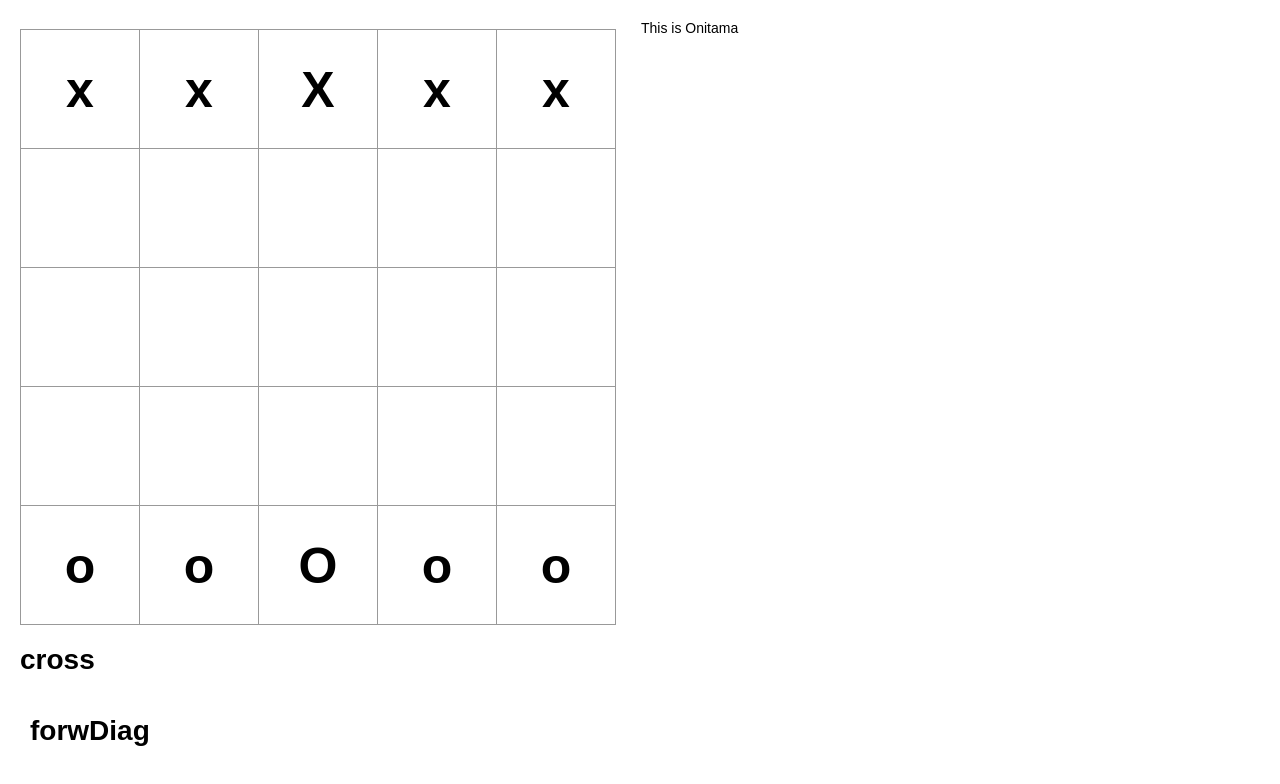
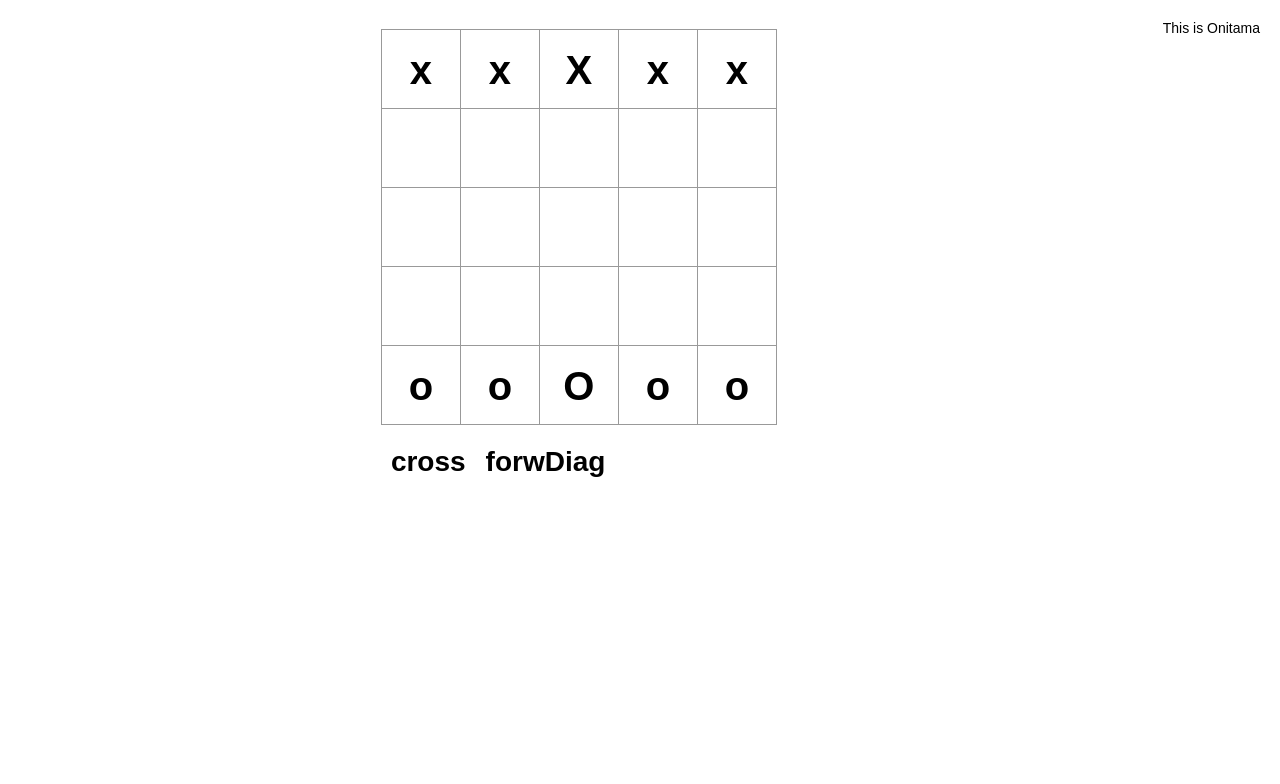
Before and after one commit to JuYu33/Onitama, a React (Create React App) app: page / in a window 1280 px wide. Both pictures are taken after a click on the button "Game Start". Shown: the top 784 px of the page. Built offline with nearby package versions, Linux system fonts and the light colour scheme.

Commit message:
Position select fixed

```diff
--- a/src/index.css
+++ b/src/index.css
@@ -16,12 +16,16 @@ ol, ul {
   padding-left: 30px;
 }
 
+.game-board {
+  margin: auto;
+}
+
 .board-row:after {
   clear: both;
   content: "";
   display: table;
   /*overflow: auto;*/
-  min-width: 601px;
+  min-width: 401px;
 }
 
 .status {
@@ -32,15 +36,15 @@ ol, ul {
   background: #fff;
   border: 1px solid #999;
   float: left;
-  font-size: 50px;
+  font-size: 40px;
   font-weight: bold;
-  line-height: 120px;
-  height: 120px;
+  line-height: 80px;
+  height: 80px;
   margin-right: -1px;
   margin-top: -1px;
   padding: 0;
   text-align: center;
-  width: 120px;
+  width: 80px;
 
 }
 
--- a/src/index.js
+++ b/src/index.js
@@ -28,7 +28,7 @@ class Cards extends Component {
     return (
       <div>
         <div id="player1-box">
-          <div className="player-card" className="selected-card" onClick={()=>this.handleClick}>
+          <div className="player-card selected-card" onClick={()=>this.handleClick}>
             <h1>{this.props.nameOfCard1}</h1>
 
           </div>
@@ -95,55 +95,61 @@ class Board extends Component {
   async handleClick(x,y) {
     const squares = this.state.squares.slice();
     let regexO = /[oO]/
+    let isValid = false;
+    for (let i = 0; i<this.state.validSquares.length; i++) {
+      if(x === this.state.validSquares[i][0] && y === this.state.validSquares[i][1]) {
+        isValid = true;
+      }
+    }
 
-    if(regexO.test(squares[x][y]) && this.state.selected === '') {
-      this.setState({selected: [x,y]});
-      this.setState({isSelected: true});
+    //if is oO & nothing selected set selected, get valid squares
+    if(regexO.test(squares[x][y]) && !this.state.isSelected) {
+      await this.setState({selected: [x,y]});
+      await this.setState({isSelected: true});
 
-      //Calculate valid Squares;
       let cardName = this.state.player1Cards[this.state.p1CardIndex];
       let cardArr = this.state.cards[cardName];
-      let tempSqr = await getValidSquares(x,y,cardArr);
+      let tempSqr = getValidSquares(x,y,cardArr);
+      let sqrL = tempSqr.length;
 
-      await this.setState({validSquares: tempSqr});
-      //End Calculating valid Squares
-
-    } else if (this.state.selected.length !== '' && this.state.isSelected) {
-      let selectX = this.state.selected[0];
-      let selectY = this.state.selected[1];
-      let oCase = squares[selectX][selectY] === 'O' ? 'O':'o';
-
-      for (let i = 0; i<this.state.validSquares.length; i++){
-        if(this.state.validSquares[i][0] === x && this.state.validSquares[i][1] === y) {
-          squares[selectX][selectY] = '';
-          squares[x][y] = oCase;
-          this.setState({selected: ''});
-          this.setState({isSelected: false});
-          break;
+      for (let i = sqrL-1; i>=0; i--) {
+        if (regexO.test(squares[tempSqr[i][0]][tempSqr[i][1]])) {
+          tempSqr.splice(i,1);
         }
       }
+      await this.setState({validSquares: tempSqr});
 
-      // squares[selectX][selectY] = '';
-      // squares[x][y] = oCase;
-
-      // this.setState({selected: ''});
-      // this.setState({isSelected: false});
+    } else if (this.state.isSelected && isValid) {
+      let prevX = this.state.selected[0];
+      let prevY = this.state.selected[1];
+      squares[x][y] = squares[prevX][prevY] === 'O' ? 'O':'o';
+      squares[prevX][prevY] = '';
+      this.setState({selected: ''});
+      this.setState({isSelected: false});
+    } else {
+      this.setState({selected: ''});
+      this.setState({isSelected: false});
     }
     this.setState({squares: squares});
   }
 
   renderSquare(x,y) {
     let classSqr = "square";
-    if(this.state.selected[0] === x && this.state.selected[1] === y){
-      //TODO: Show valid Squares
-      classSqr = `square active pointer`;
-    } else if(this.state.squares[x][y] === 'o' || this.state.squares[x][y] === 'O' || this.state.selected !== '') {
+
+    if(this.state.isSelected){
       for (let i = 0; i<this.state.validSquares.length; i++){
         if(this.state.validSquares[i][0] === x && this.state.validSquares[i][1] === y) {
           classSqr = "square pointer";
-          break;
         }
       }
+    } else {
+      if(this.state.squares[x][y] === 'o' || this.state.squares[x][y] === 'O') {
+        classSqr = "square pointer";
+      }
+    }
+
+    if(this.state.selected[0] === x && this.state.selected[1] === y){
+      classSqr = `square active pointer`;
     }
 
     return <Square active={classSqr} value={this.state.squares[x][y]} onClick={() => this.handleClick(x,y)} />;
@@ -202,7 +208,6 @@ class Game extends Component {
       history: [],
       playerIsNext: true,
       deck: ['triangle', 'invTri', 'upDown', 'backDiag', 'forwDiag', 'cross', 'front'],
-      discard: [],
       p1Hand: ["",""],
       p2Hand: ["",""],
       start: false
```
